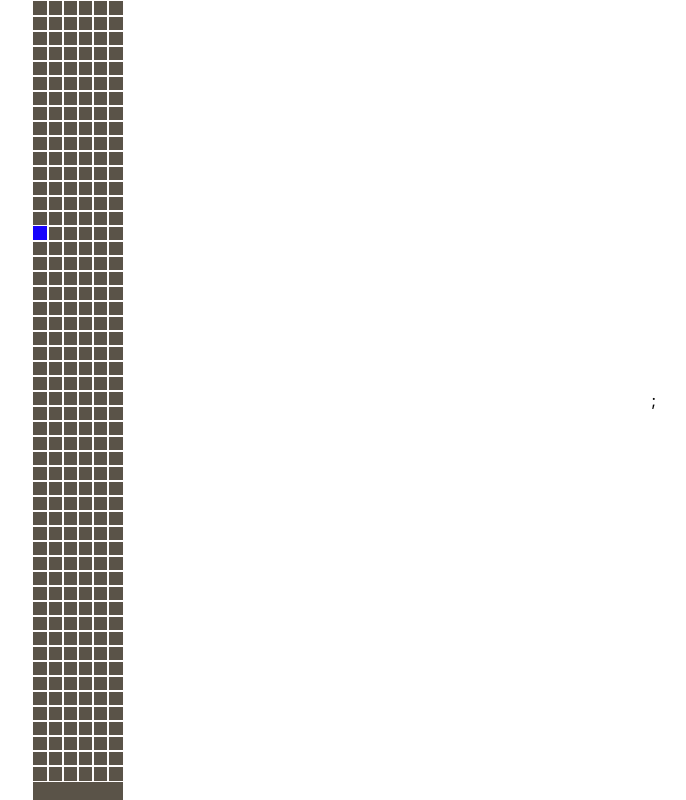
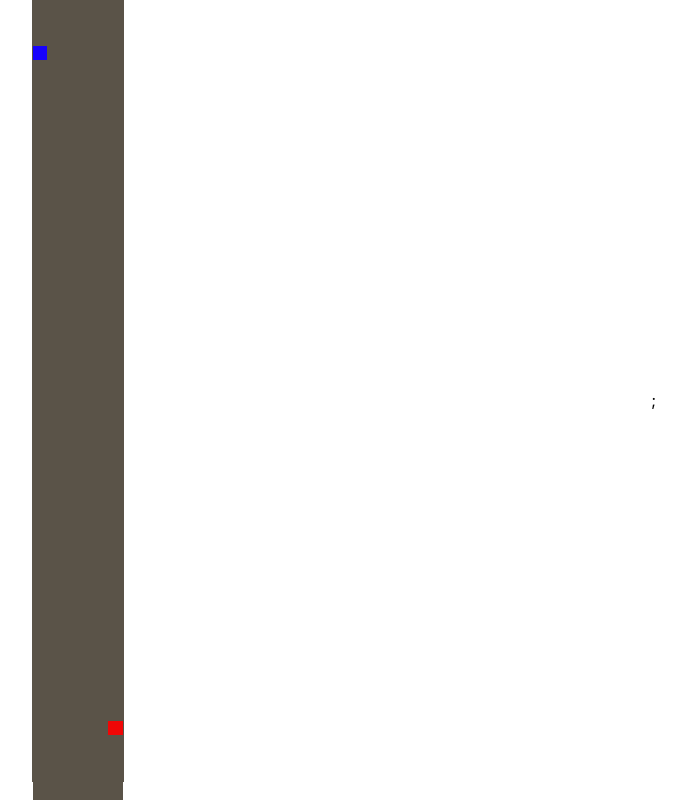
Before and after one commit to ExcaliburSims/AltiusTechnology, a React (Create React App) app: page / in a window 1280 px wide. Shown: the whole page, without its empty margins (496-1182 px from the left). Built offline with nearby package versions, Linux system fonts and the light colour scheme.

Commit message:
feat: add second car move bottom to top

```diff
--- a/src/components/Grille.js
+++ b/src/components/Grille.js
@@ -34,6 +34,8 @@ function GridPage() {
   const [board, setBoard] = useState(createBoard(BOARD_SIZE));
   const [car, setCar] = useState(new LinkedList(1));
   const [carCells, setCarCells] = useState(new Set([1]));
+  const [car2, setCar2] = useState(new LinkedList(312));
+  const [car2Cells, setCar2Cells] = useState(new Set([312]));
 
   const moveCar = () => {
     const newCarCells = new Set(carCells);
@@ -52,13 +54,32 @@ function GridPage() {
       setCarCells(new Set([1]));
     }
   };
+  const moveCarUp = () => {
+    const newCar2Cells = new Set(car2Cells);
+    const newHead2 = car2.head.value - BOARD_SIZE;
+
+    if (newHead2 > 0) {
+      newCar2Cells.delete(car2.tail.value);
+      const newHeadNode2 = new LinkedListNode(newHead2);
+      newHeadNode2.next = car2.head;
+      setCar2(new LinkedList(newHead2));
+      newCar2Cells.add(newHead2);
+      setCar2Cells(newCar2Cells);
+    } else {
+      const newCar2 = new LinkedList(312);
+      setCar2(newCar2);
+      setCar2Cells(new Set([312]));
+    }
+  };
 
   useEffect(() => {
-    const intervalId = setInterval(moveCar, 500);
+    const intervalId = setInterval(moveCar, 50);
+    const intervalId2 = setInterval(moveCarUp, 50);
     return () => {
       clearInterval(intervalId);
+      clearInterval(intervalId2);
     };
-  }, [carCells]);
+  }, [carCells, car2Cells]);
   return (
     <div className="board">
       {board.map((row, rowIdx) => (
@@ -67,7 +88,9 @@ function GridPage() {
             return (
               <div
                 key={cellIdx}
-                className={`cell ${carCells.has(cellValue) ? "car-cell" : ""}`}
+                className={`cell ${carCells.has(cellValue) ? "car-cell" : ""} ${
+                  car2Cells.has(cellValue) ? "car-cell2" : ""
+                }`}
               ></div>
             );
           })}
--- a/src/styles/grille.css
+++ b/src/styles/grille.css
@@ -11,7 +11,7 @@
 .cell {
   width: 15px;
   height: 15px;
-  outline: 1px solid rgb(255, 253, 253);
+  outline: 1px solid #5a5348;
   display: inline-block;
 }
 
@@ -32,3 +32,6 @@
 .objCar {
   background-color: rgb(249, 126, 11);
 }
+.car-cell2 {
+  background-color: rgb(240, 6, 6);
+}
```
